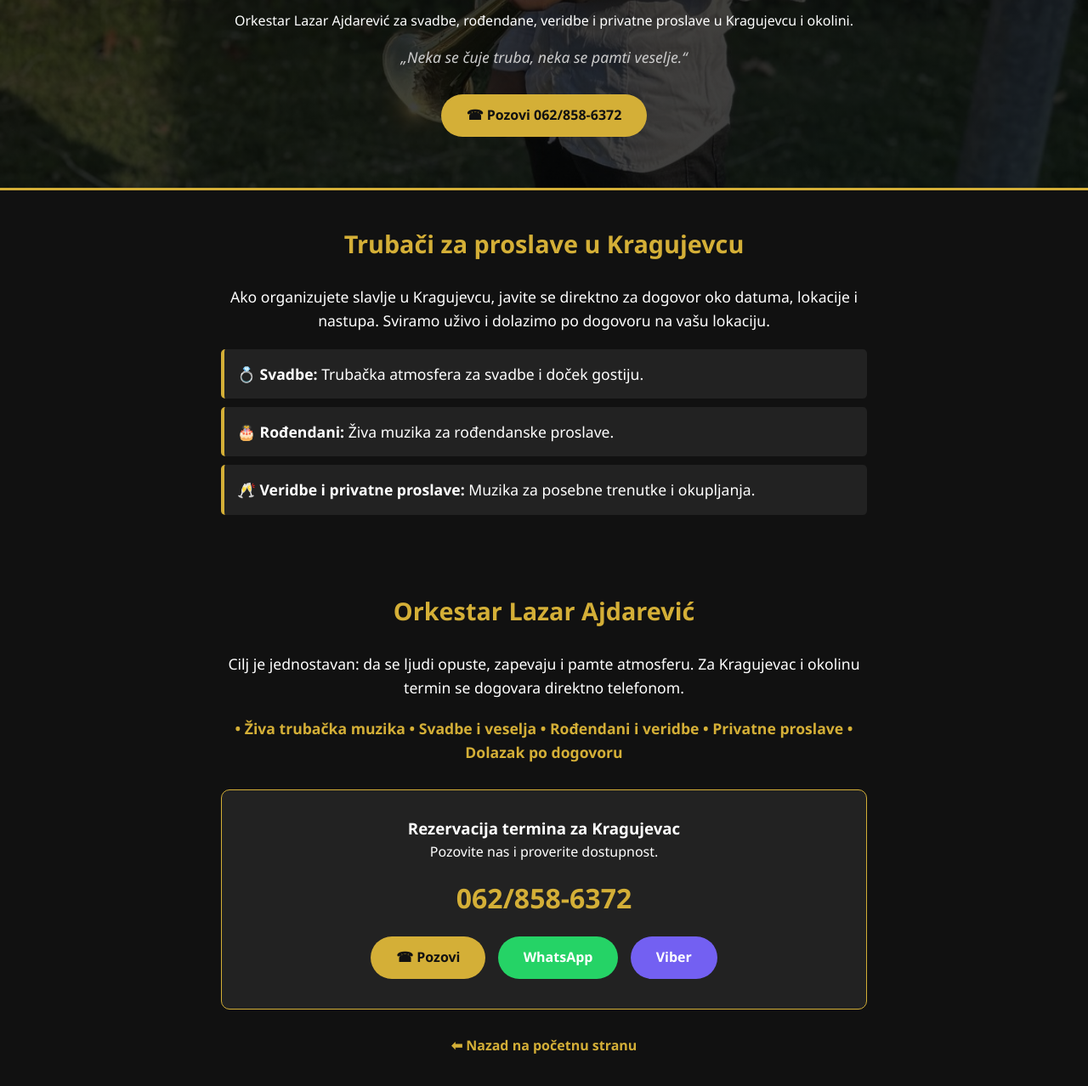
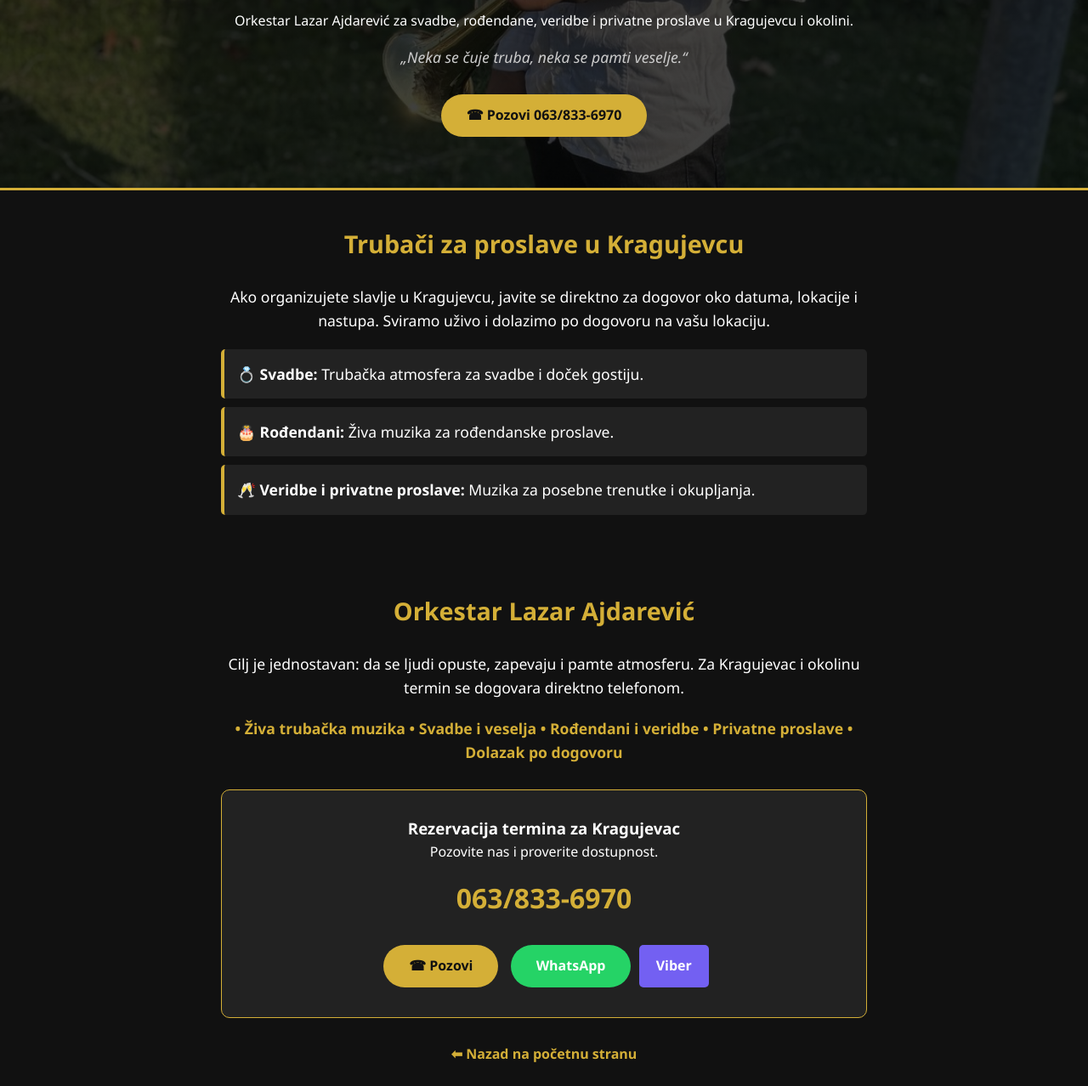
Before and after one commit to lazarajdarevic58-del/trubacizaslavlje, a plain HTML site: page trubaci-kragujevac.html in a window 1280 px wide. Shown: the part 162-1440 px from the top of the page at 85% size. Drawn offline with Linux system fonts and the light colour scheme.

Commit message:
Update trubaci-kragujevac.html

```diff
--- a/trubaci-kragujevac.html
+++ b/trubaci-kragujevac.html
@@ -4,7 +4,7 @@
     <meta charset="UTF-8">
     <meta name="viewport" content="width=device-width, initial-scale=1.0">
     <title>Trubači Kragujevac | Orkestar Lazar Ajdarević za Svadbe i Veselja</title>
-    <meta name="description" content="Najbolji trubači u Kragujevcu i okolini za svadbe, rođendane, veridbe i privatne proslave. Orkestar Lazara Ajdarevića. Pozovite 062/858-6372.">
+    <meta name="description" content="Najbolji trubači u Kragujevcu i okolini za svadbe, rođendane, veridbe i privatne proslave. Orkestar Lazara Ajdarevića. Pozovite 063/833-6970.">
     <link rel="canonical" href="https://trubacizaslavlje.rs">
     <style>
         :root { --gold: #d4af37; --dark: #111; --light: #fff; --grey: #222; }
@@ -31,7 +31,7 @@
         <h1>Trubači Kragujevac</h1>
         <p>Orkestar Lazar Ajdarević za svadbe, rođendane, veridbe i privatne proslave u Kragujevcu i okolini.</p>
         <p class="quote">„Neka se čuje truba, neka se pamti veselje.“</p>
-        <a href="tel:+381628586372" class="btn">☎ Pozovi 062/858-6372</a>
+        <a href="tel:+381638336970" class="btn">☎ Pozovi 063/833-6970</a>
     </header>
 
     <section>
@@ -51,10 +51,10 @@
         <div class="contact-box">
             <h3>Rezervacija termina za Kragujevac</h3>
             <p>Pozovite nas i proverite dostupnost.</p>
-            <a href="tel:+381628586372" class="phone-num">062/858-6372</a>
-            <a href="tel:+381628586372" class="btn" style="margin: 5px;">☎ Pozovi</a>
-            <a href="https://wa.me/381628586372" target="_blank" rel="noopener" class="btn" style="background-color: #25D366; color: white; margin: 5px;">WhatsApp</a>
-            <a href="viber://chat?number=%2B381628586372" class="btn" style="background-color: #7360F2; color: white; margin: 5px;">Viber</a>
+            <a href="tel:+381638336970" class="phone-num">063/833-6970</a>
+            <a href="tel:+381638336970" class="btn" style="margin: 5px;">☎ Pozovi</a>
+            <a href="https://wa.me/381637542528" target="_blank" rel="noopener" class="btn" style="background-color: #25D366; color: white; margin: 5px;">WhatsApp</a>
+            <a href="viber://add?number=381637542528" class="btn" style="background-color: #7360F2; color: white; font-weight: bold; padding: 12px 20px; border-radius: 5px; text-decoration: none; display: inline-block;">Viber</a>
         </div>
 
         <a href="/" class="back-link">⬅ Nazad na početnu stranu</a>
```
